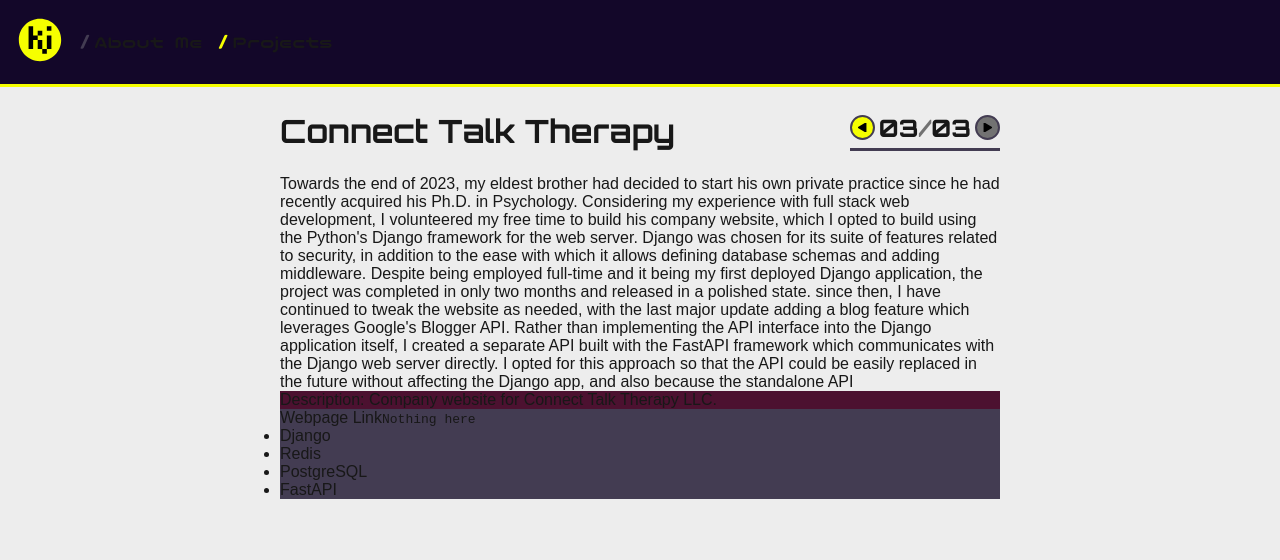
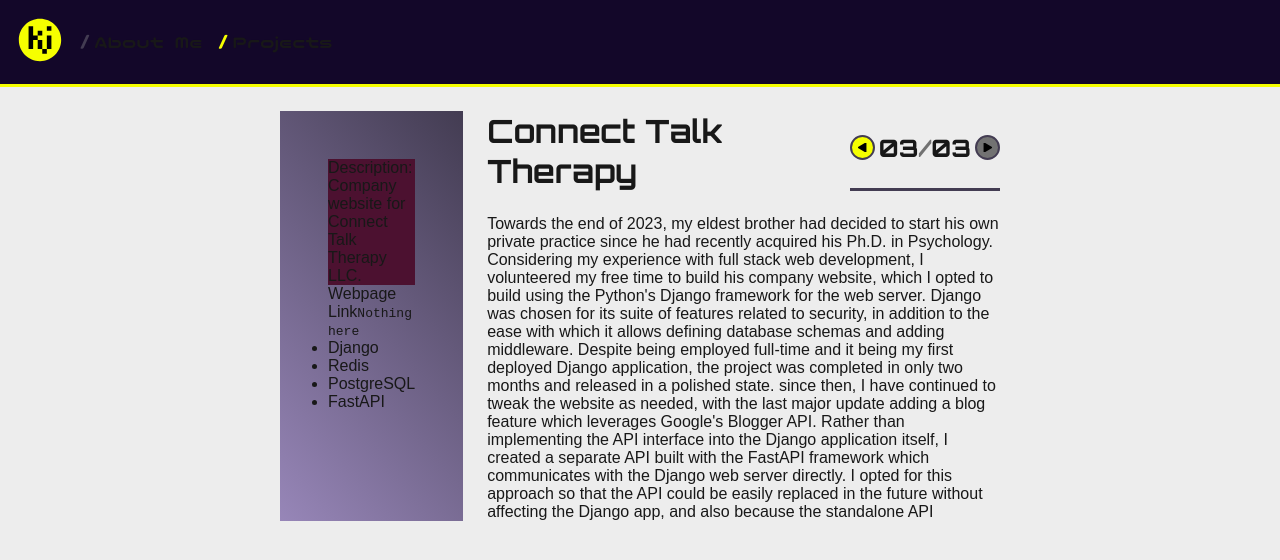
Before and after one commit to kieferjackson/my-portfolio, a Next.js app in the folder my-next-portfolio/: page /projects/connect-talk-therapy in a window 1280 px wide. Shown: the top 560 px of the page. Built offline with nearby package versions, Linux system fonts and the light colour scheme.

Commit message:
Adjusted project page layout

```diff
--- a/my-next-portfolio/src/app/projects/[project]/page.js
+++ b/my-next-portfolio/src/app/projects/[project]/page.js
@@ -31,6 +31,7 @@ export default async function Page({ params }) {
 
   return (
     <main className={styles.main}>
+      <div>
         <header className={styles.header}>
           <nav className={styles.paginationContainer} aria-label="pagination">
             <ProjectNavButton projectId={prevProject} previous={true}>Previous</ProjectNavButton>
@@ -41,6 +42,8 @@ export default async function Page({ params }) {
           <h1 id={styles.project}>{projectData.name}</h1>
         </header>
         <ProjectInfo></ProjectInfo>
+      </div>
+
       <aside className={styles.projectAside}>
         <p style={{ backgroundColor: projectData.theme }}>Description: {projectData.info}</p>
         {(projectData.href ? <Link href={projectData.href}>Webpage Link</Link> : <code>Nothing here</code>)}
--- a/my-next-portfolio/src/app/projects/[project]/page.module.css
+++ b/my-next-portfolio/src/app/projects/[project]/page.module.css
@@ -1,6 +1,10 @@
 
 .main {
-    margin: 0 auto;
+    --grid-spacing: 1.5em;
+    display: flex;
+    flex-direction: row-reverse;
+    gap: var(--grid-spacing);
+    margin: var(--grid-spacing) auto;
     max-width: 720px;
 }
 
@@ -9,7 +13,7 @@
     display: flex;
     flex-direction: row-reverse;
     justify-content: space-between;
-    padding: 1.5em 0;
+    padding-bottom: var(--grid-spacing);
 }
 
 #project:hover::before {
@@ -66,5 +70,6 @@
 }
 
 .projectAside {
-    background-color: var(--ohm-violet);
+    padding: 3em;
+    background: linear-gradient(50deg, #9786B8, var(--ohm-violet));
 }
```
Lines whose indentation alone changed are shown as unchanged.
